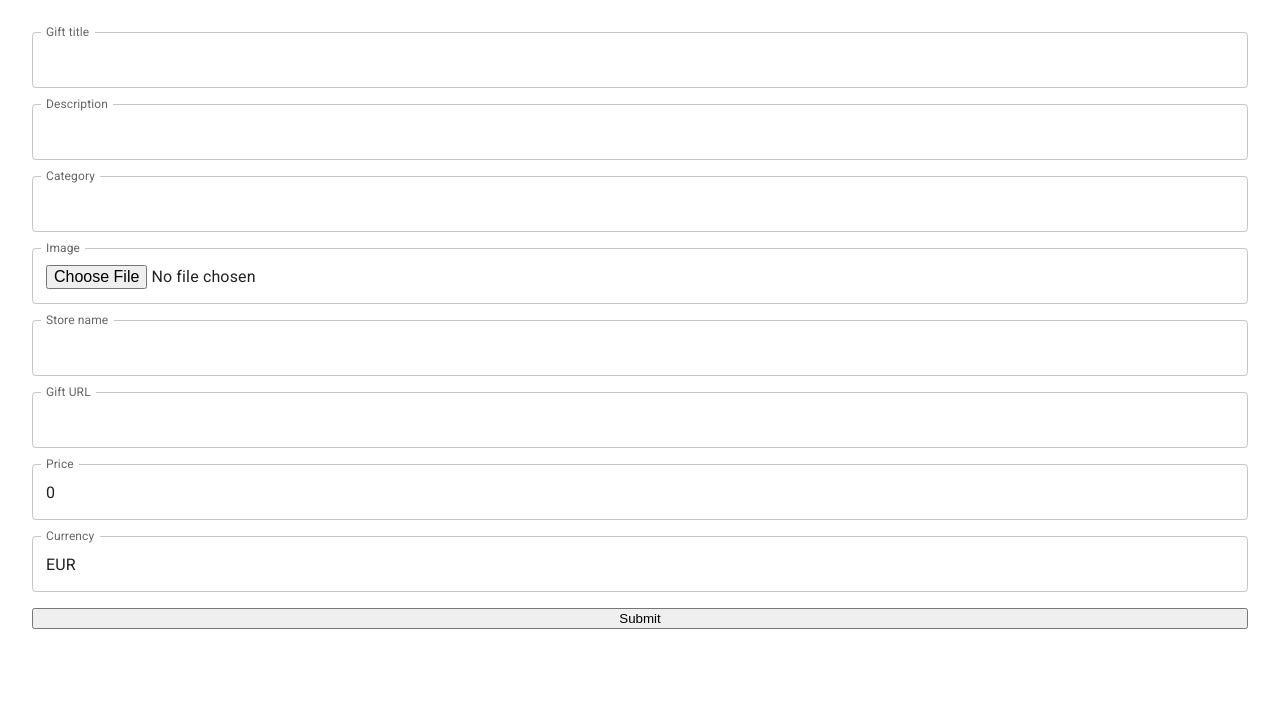
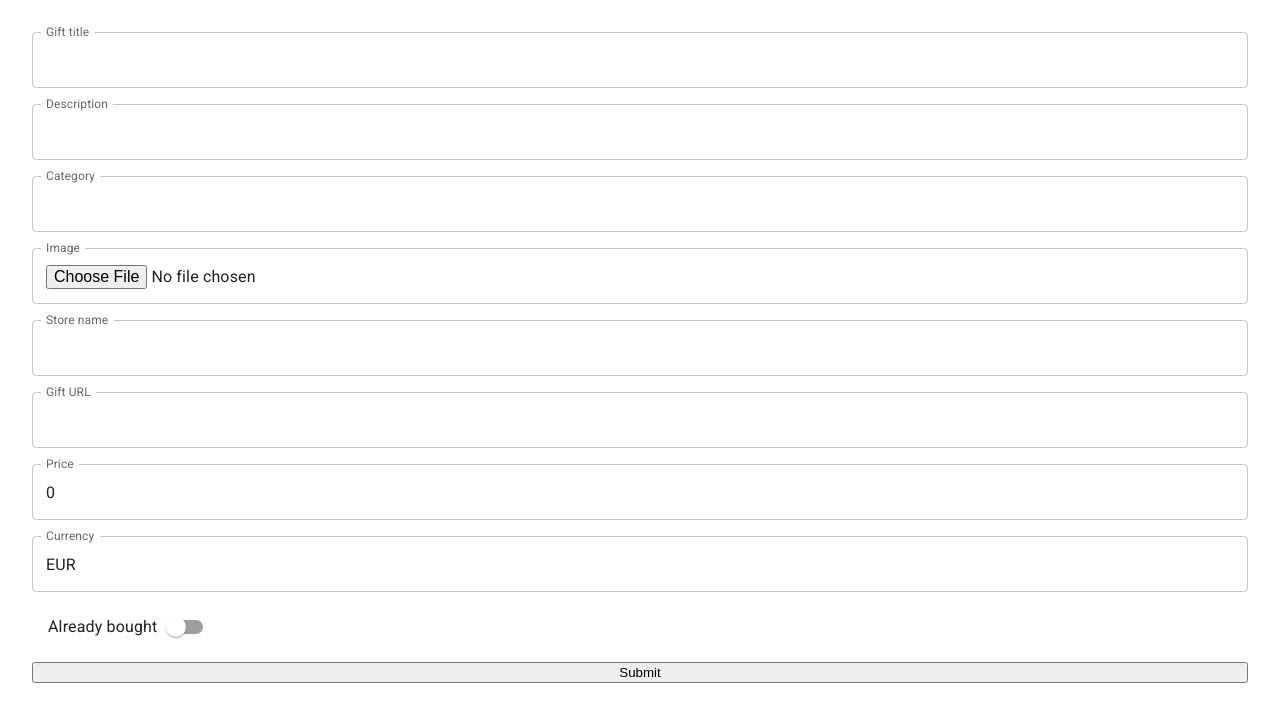
Before and after one commit to sobaryton/BabyList, a React (Create React App) app: page /admin/add in a window 1280 px wide. Shown: the top 722 px of the page. Built offline with nearby package versions, Linux system fonts and the light colour scheme.

Commit message:
Added the ability to administrate the alreadyBought flag

```diff
--- a/src/Components/Admin/GiftForm.tsx
+++ b/src/Components/Admin/GiftForm.tsx
@@ -1,6 +1,6 @@
 import React, { ChangeEvent, FormEvent, useEffect, useState } from 'react';
 import { createUseStyles } from 'react-jss'
-import { TextField } from '@mui/material';
+import { FormControlLabel, Switch, TextField } from '@mui/material';
 import { GiftType } from '../../reducers/selectedGift';
 import { AddGiftType } from '../../Pages/AdminAddGift';
 
@@ -11,6 +11,9 @@ const useStyle = createUseStyles({
         margin: '2rem',
         flexWrap: 'wrap',
         gap: '1rem',
+    },
+    switch: {
+        justifyContent: 'start',
     },
 });
 
@@ -23,6 +26,7 @@ export type GiftData = {
     url: string,
     amount: number,
     currency: string,
+    alreadyBought: boolean,
 };
 
 export type FormData = {
@@ -34,6 +38,7 @@ export type FormData = {
     url: string,
     amount: number,
     currency: string,
+    alreadyBought: boolean,
 };
 
 type GiftFormType = {
@@ -73,6 +78,13 @@ const GiftForm = ({message, onSubmit, gift}: GiftFormType) => {
         setFormData({
             ...formData,
             [e.target.name]: e.target.value,
+        });
+    };
+
+    const onSwitchInputChange = (e: ChangeEvent<HTMLInputElement>) => {
+        setFormData({
+            ...formData,
+            [e.target.name]: e.target.checked,
         });
     };
 
@@ -179,6 +191,17 @@ const GiftForm = ({message, onSubmit, gift}: GiftFormType) => {
                         shrink: true,
                     }}
                 />
+                <FormControlLabel
+                    className={classes.switch}
+                    name="alreadyBought"
+                    control={<Switch
+                        onChange={onSwitchInputChange}
+                        checked={formData.alreadyBought}
+                    />}
+                    label="Already bought"
+                    labelPlacement="start"
+                />
+
                 <button type="submit">Submit</button>
             </form>
         </>
--- a/src/Pages/AdminAddGift.tsx
+++ b/src/Pages/AdminAddGift.tsx
@@ -11,6 +11,7 @@ export type AddGiftType = {
     url: string,
     amount: number,
     currency: string,
+    alreadyBought: boolean,
 };
 
 const defaultFormData: AddGiftType = {
@@ -22,6 +23,7 @@ const defaultFormData: AddGiftType = {
     url: "",
     amount: 0.00,
     currency: "EUR",
+    alreadyBought: false,
 };
 
 const AdminAddGift = () => {
--- a/src/reducers/selectedGift.ts
+++ b/src/reducers/selectedGift.ts
@@ -31,6 +31,7 @@ export type GiftType = {
   amount: number
   remainingAmount?: number | undefined
   currency: string
+  alreadyBought: boolean
   store: string
   status: 'TO_OFFER' | 'OFFERED' | 'PARTLY_FUNDED'
   createdAt: Date
```
